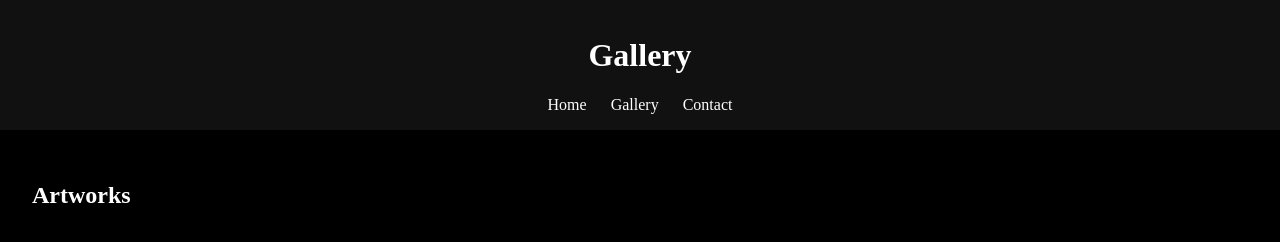
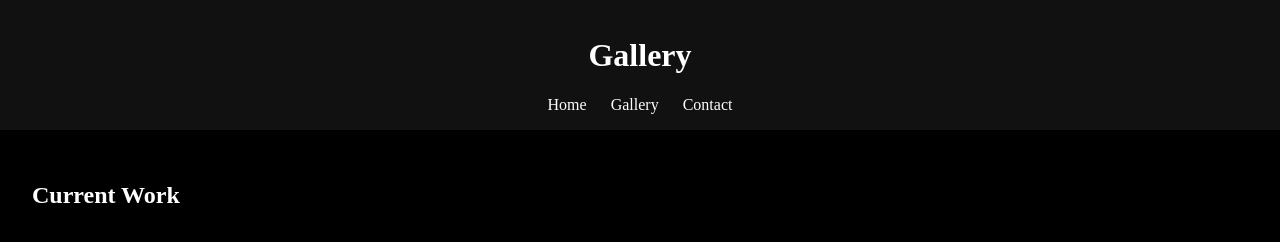
Before and after one commit to marylauartsite123/artsite, a plain HTML site: page gallery.html in a window 1280 px wide. Shown: the top 242 px of the page. Drawn offline with Linux system fonts and the light colour scheme; a web font is replaced by a local one.

Commit message:
Update gallery.html

```diff
--- a/gallery.html
+++ b/gallery.html
@@ -18,7 +18,7 @@
     </header>
     <main>
         <section>
-            <h2>Artworks</h2>
+            <h2>Current Work</h2>
             <div class="gallery">
                 <figure>
                     <img src="integration.jpg" alt="Integration by Mary Richelle Lau">
```
